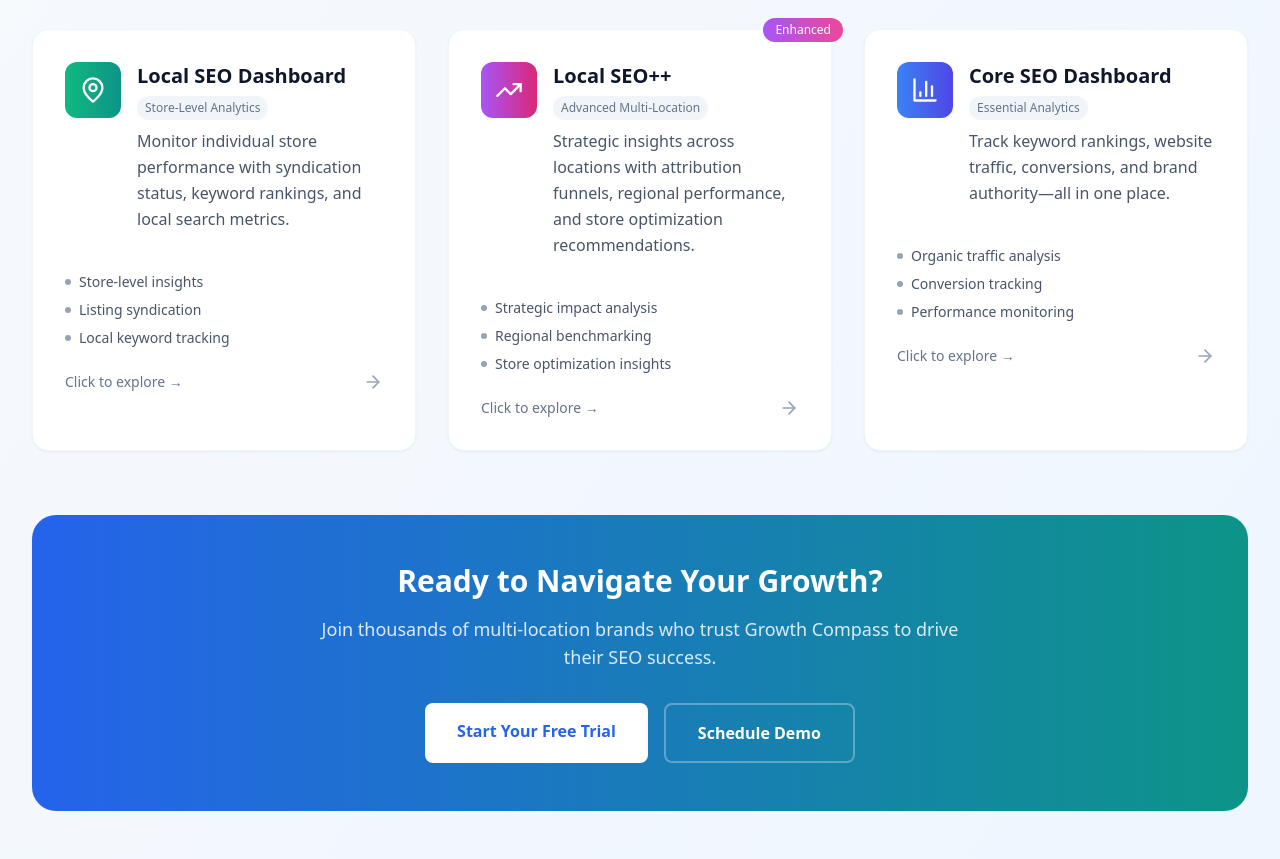
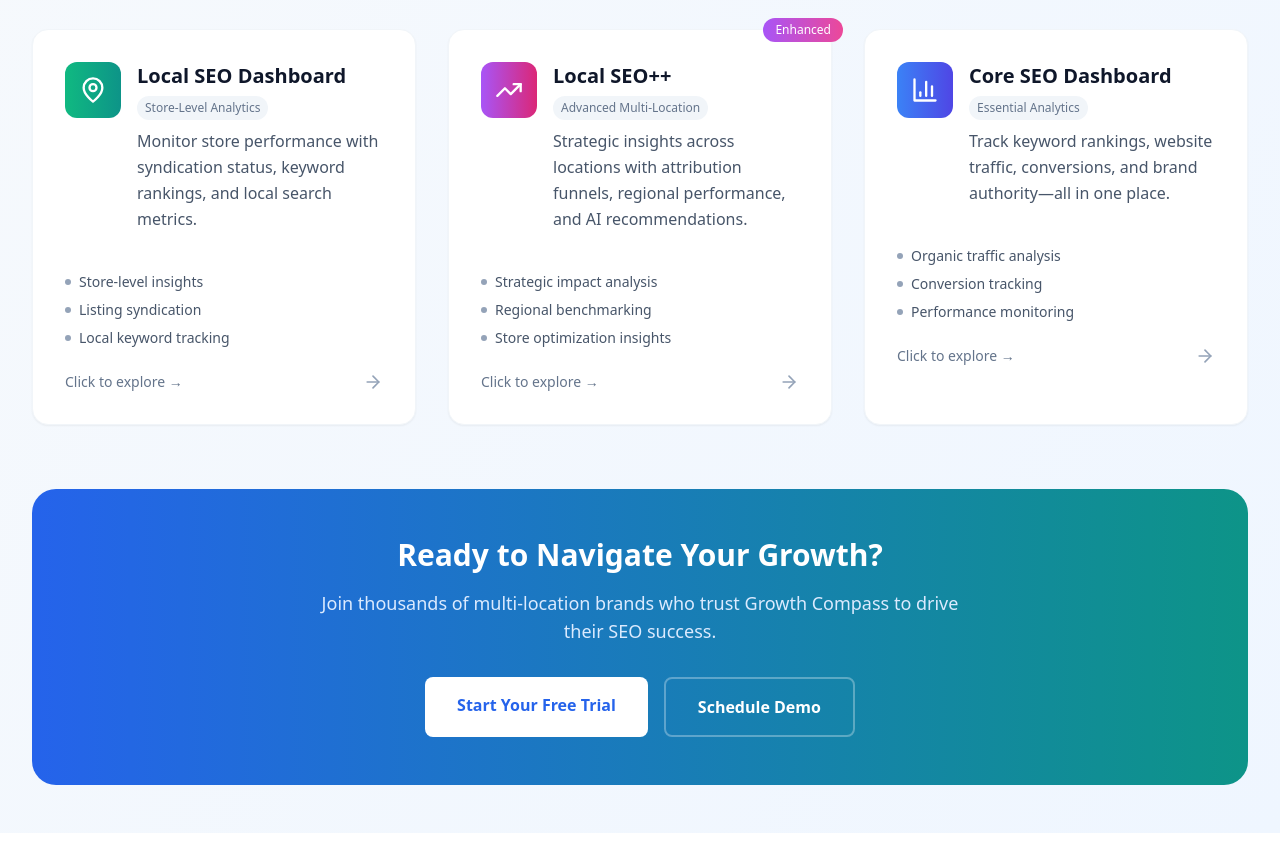
Before and after one commit to apurv123/growthcompass-seo-insights, a React (Vite) app: page / in a window 1280 px wide. Shown: the part 920-1779 px from the top of the page. After the commit the page ends 1753 px from the top, so only its background shows below. Built offline with nearby package versions, Linux system fonts and the light colour scheme.

Commit message:
Updated HomePage.tsx

```diff
--- a/src/pages/HomePage.tsx
+++ b/src/pages/HomePage.tsx
@@ -7,7 +7,7 @@ const HomePage = () => {
     {
       title: 'Local SEO Dashboard',
       subtitle: 'Store-Level Analytics',
-      description: 'Monitor individual store performance with syndication status, keyword rankings, and local search metrics.',
+      description: 'Monitor store performance with syndication status, keyword rankings, and local search metrics.',
       icon: MapPin,
       path: '/local-seo',
       gradient: 'from-emerald-500 to-teal-600',
@@ -16,7 +16,7 @@ const HomePage = () => {
     {
       title: 'Local SEO++',
       subtitle: 'Advanced Multi-Location',
-      description: 'Strategic insights across locations with attribution funnels, regional performance, and store optimization recommendations.',
+      description: 'Strategic insights across locations with attribution funnels, regional performance, and AI recommendations.',
       icon: TrendingUp,
       path: '/local-seo-plus',
       gradient: 'from-purple-500 to-pink-600',
```
